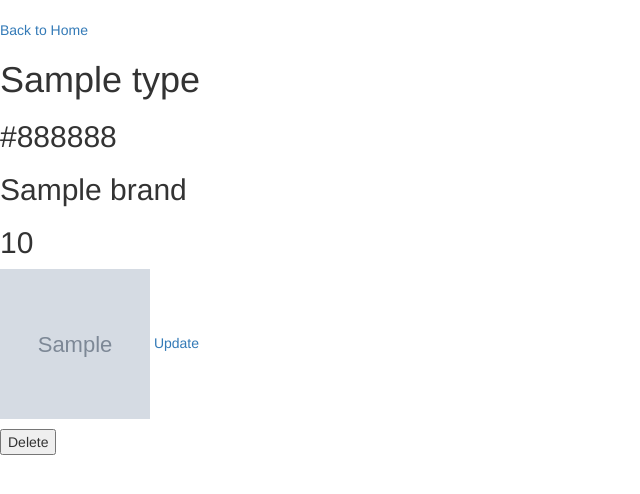
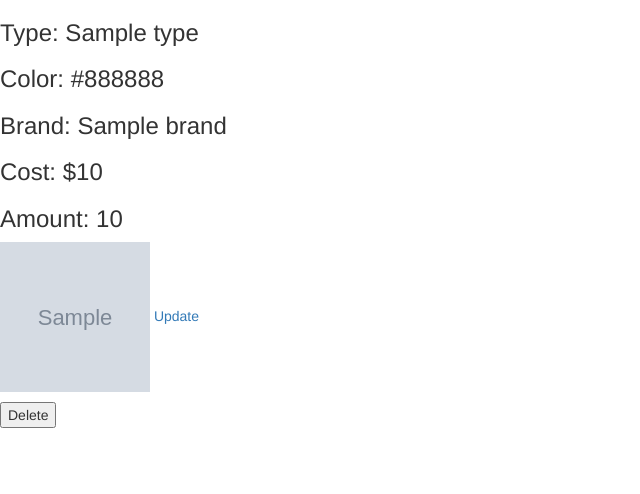
Before and after one commit to liyaSileshi/contractor, a Flask app: template templates/lipstick_show.html in a window 1280 px wide. Shown: the part 52-546 px from the top of the page, without its empty margins (0-640 px from the left). Run offline with Flask 2, Linux system fonts and the light colour scheme; the template is opened without the code that fills it: most values are stand-ins (such as "Sample title", 1, 10 or a date in 2020); grey boxes marked "Sample" are stand-in pictures; some libraries are stand-ins or nearby versions.

Commit message:
more bootstrap

```diff
--- a/app.py
+++ b/app.py
@@ -31,7 +31,8 @@ def lipsticks_submit():
         'color': request.form.get('color'),
         'brand': request.form.get('brand'),
         'image': request.form.get('image'),
-        'price': request.form.get('price')
+        'price': request.form.get('price'),
+        'amount': request.form.get('amount')
     }
     lipstick_id = lipsticks.insert_one(lipstick).inserted_id
     #lipsticks.insert_one(lipstick)
@@ -58,7 +59,8 @@ def lipsticks_update(lipstick_id):
         'color': request.form.get('color'),
         'brand': request.form.get('brand'),
         'image': request.form.get('image'),
-        'price': request.form.get('price')
+        'price': request.form.get('price'),
+        'amount': request.form.get('amount')
     }
     lipsticks.update_one(
         {'_id': ObjectId(lipstick_id)},
--- a/templates/lipstick_show.html
+++ b/templates/lipstick_show.html
@@ -1,10 +1,11 @@
 {% extends 'base.html' %}
 {% block content %}
-<a href='/'>Back to Home</a>
-<h1>{{ lipstick.type }}</h1>
-<h2>{{ lipstick.color }}</h2>
-<h2>{{ lipstick.brand }}</h2>
-<h2>{{ lipstick.price }}</h2>
+<!-- <a href='/'>Back to Home</a> -->
+<h3>Type: {{ lipstick.type }}</h3>
+<h3>Color: {{ lipstick.color }}</h3>
+<h3>Brand: {{ lipstick.brand }}</h3>
+<h3>Cost: ${{ lipstick.price }}</h3>
+<h3>Amount: {{ lipstick.amount }}</h3>
 <img src = "{{ lipstick.image }}" height="150" width="150">
 <a href='/lipsticks/{{ lipstick._id }}/edit'>Update </a>
 
--- a/templates/lipsticks_index.html
+++ b/templates/lipsticks_index.html
@@ -2,11 +2,11 @@
 {% extends 'base.html' %}
 
 {% block content %}
-    <h1>Lipsticks</h1>
-    <a href='/lipsticks/new'>New Lipstick</a>
+    <h1 class="text-center">Lipsticks</h1>
+    <!-- <a href='/lipsticks/new'>New Lipstick</a> -->
     {% for lipstick in lipsticks %}
 
-        <h2>{{ lipstick.brand}}</h2>
+        <!-- <h2>{{ lipstick.brand}}</h2> -->
         <!-- <small>{{lipstick.brand}} </small> -->
         <a href='/lipsticks/{{ lipstick._id }}'>
             <small><img src = "{{ lipstick.image }}" height="150" width="150"></small>
--- a/templates/partials/lipstick_form.html
+++ b/templates/partials/lipstick_form.html
@@ -32,6 +32,11 @@
             <input type="number" name="price" value='{{ lipstick.price }}'/>
         </p>
 
+        <!-- Amount -->
+        <p>
+            <label for='amount'>amount:</label><br>
+            <input type="number" name="amount" value='{{ lipstick.amount }}'/>
+        </p>
     </fieldset>
 
     <!-- BUTTON -->
--- a/tests.py
+++ b/tests.py
@@ -10,14 +10,16 @@ sample_lipstick = {
         'color': 'Pink',
         'brand': 'Victoria Secret',
         'image': 'https://images-na.ssl-images-amazon.com/images/I/51KCeM7alXL._SL1013_.jpg',
-        'price': '55'
+        'price': '55',
+        'amount': '4'
 }
 sample_form_data = {
     'type': sample_lipstick['type'],
     'color': sample_lipstick['color'],
     'brand': sample_lipstick['brand'],
     'image':sample_lipstick['image'],
-    'price':sample_lipstick['price']
+    'price':sample_lipstick['price'],
+    'amount': sample_lipstick['amount']
 }
 
 class PlaylistsTests(TestCase):
```
